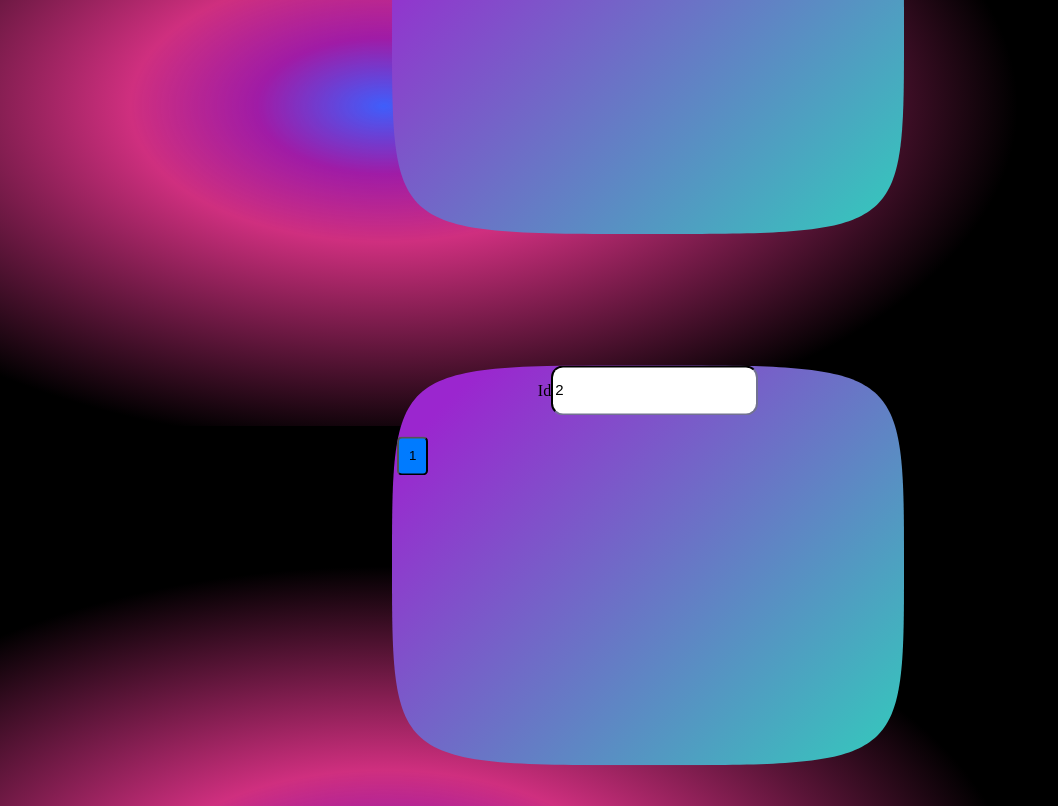
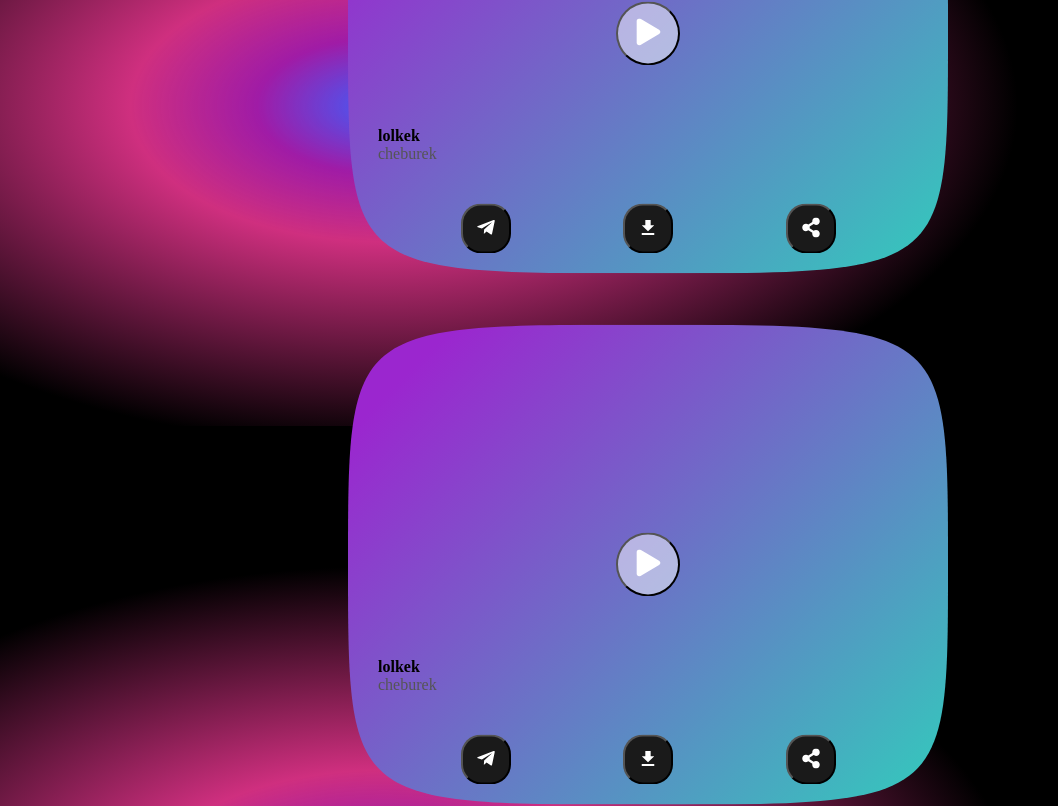
Before and after one commit to MAXXXIMUS-tropical-milkshake/drop-web, a Next.js app: page / in a window 1280 px wide. Shown: the part 374-1180 px from the top of the page, without its empty margins (0-1058 px from the left). Built offline with nearby package versions, Linux system fonts and the light colour scheme.

Commit message:
feat: add beat card buttons, add kind of a styling

```diff
--- a/package.json
+++ b/package.json
@@ -13,6 +13,7 @@
     "next": "15.0.3",
     "react": "19.0.0-rc-66855b96-20241106",
     "react-dom": "19.0.0-rc-66855b96-20241106",
+    "react-icons": "^5.3.0",
     "react-slick": "^0.30.2",
     "swiper": "^11.1.15"
   },
--- a/src/app/(root)/page.tsx
+++ b/src/app/(root)/page.tsx
@@ -6,9 +6,18 @@ import {Middleware} from "@/repositories/Middleware";
 import {useSession} from "@/context/AuthContext";
 import {useRouter} from "next/router";
 import {Swiper, SwiperSlide} from "swiper/react";
+import {FaTelegramPlane, FaPlay, FaShareAlt, FaPause} from "react-icons/fa";
+import {IoMdDownload} from "react-icons/io";
 
-function Item(it: number, {id}: {
-    id: string
+type Card = {
+    index: number;
+    id: string;
+    name: string;
+    artist: string;
+};
+
+function Item(it: number, {id, name, artist}: {
+    id: string, name: string, artist: string;
 }, isPaused: boolean, setIsPaused: (isPaused: boolean) => void): React.JSX.Element {
 
     return (
@@ -16,42 +25,48 @@ function Item(it: number, {id}: {
             style={{
                 display: "flex",
                 flex: 1,
-                height: "100%",
-                width: "100%",
+                justifyContent: "flex-end",
+                flexDirection: "column",
+                clipPath: `url(#squircleClip)`,
                 alignSelf: "center",
-                alignItems: "center",
-                justifyContent: "center",
+                background:
+                    "linear-gradient( 135deg, #9b26cf 10%, #32CCBC 100%)",
+                height: "60vh",
+                maxHeight: 1200,
+                width: "80vw",
+                maxWidth: 600,
             }}
         >
-            <div
-                style={{
-                    clipPath: `url(#squircleClip)`,
-                    alignSelf: "center",
-                    background:
-                        "linear-gradient( 135deg, #9b26cf 10%, #32CCBC 100%)",
-                    height: "50vh",
-                    width: "40vw"
-                }}
+            <div style={{visibility: "hidden", flex: 1}}></div>
+
+            <button
+                style={{...styles.pauseButton, margin: "auto", justifyContent: "center"}}
+                onClick={() => setIsPaused(!isPaused)}
             >
-                <TrackForm form={{id: id}} setForm={() => {
-                }}></TrackForm>
-                <button
-                    style={{
-                        backgroundColor: "#007BFF",
-                        padding: 10,
-                        margin: 5,
-                        borderRadius: 5,
-                        flex: 1,
-                        alignItems: "center",
-                        justifyContent: "center",
-                    }}
-                    onClick={() => {
-                        if (isPaused) setIsPaused(false);
-                        else setIsPaused(true);
-                    }}
-                >
-                    {it.toString()}
-                </button>
+                {isPaused ? <FaPlay size={27} color="#fff"/> : <FaPause size={27} color="#fff"/>}
+            </button>
+
+            <div style={{flex: 1, flexDirection: "column", display: "flex", justifyContent: "flex-end"}}>
+                <div style={{margin: 20}}>
+                <div>
+                    <span style={styles.trackTitle}>{name || "Untitled"}</span>
+                </div>
+                <div>
+                    <span style={styles.artistName}>{artist || "Unknown Artist"}</span>
+                </div>
+                </div>
+                {/*<audio controls/>*/}
+                <div style={styles.footer}>
+                    <button style={styles.iconButton}>
+                        <FaTelegramPlane size={20} color="#fff"/>
+                    </button>
+                    <button style={styles.iconButton}>
+                        <IoMdDownload size={20} color="#fff"/>
+                    </button>
+                    <button style={styles.iconButton}>
+                        <FaShareAlt size={20} color="#fff"/>
+                    </button>
+                </div>
             </div>
 
             <svg width="1" height="1" viewBox="0 0 1 1" style={{position: "absolute"}} fill="none"
@@ -67,27 +82,8 @@ function Item(it: number, {id}: {
         </div>);
 }
 
-type Card = {
-    index: number;
-    id: string;
-    name: string;
-    artist: string;
-};
-
 export default function Page(): React.JSX.Element {
     const [it, setIt] = useState<Card[]>([]);
-
-    // const ref = React.useRef<ICarouselInstance>(null);
-    // const animationStyle = React.useCallback((value: number) => {
-    //     "worklet";
-    //     const translateY = interpolate(value, [-1, 0, 1], [-sh * 1.1, 0, sh * 1.1]);
-    //     const scale = interpolate(value, [-1, 0, 1], [0.93, 1.07, 0.93]);
-    //     const opacity = interpolate(value, [-0.75, 0, 1], [0.5, 1, 0.5]);
-    //     return {
-    //         transform: [{ translateY }, { scale }],
-    //         opacity,
-    //     };
-    // }, []);
 
     // const player = useAudioPlayer("");
     // const router = useRouter();
@@ -191,6 +187,7 @@ export default function Page(): React.JSX.Element {
                 flex: 1,
                 height: "100%",
                 flexDirection: "column",
+                alignItems: "center"
             }}
             pagination={true}
             slidesPerView={1.6}
@@ -199,12 +196,75 @@ export default function Page(): React.JSX.Element {
             direction={"vertical"}
             onSlideChange={() => console.log('slide change')}
             onSwiper={(swiper) => console.log(swiper)}>
-            <SwiperSlide>{Item(1, {id: "1"}, isPaused, setIsPaused)}</SwiperSlide>
-            <SwiperSlide>{Item(1, {id: "2"}, isPaused, setIsPaused)}</SwiperSlide>
-            <SwiperSlide>{Item(1, {id: "3"}, isPaused, setIsPaused)}</SwiperSlide>
-            <SwiperSlide>{Item(1, {id: "4"}, isPaused, setIsPaused)}</SwiperSlide>
-            <SwiperSlide>{Item(1, {id: "5"}, isPaused, setIsPaused)}</SwiperSlide>
-
+            <SwiperSlide>{Item(1, {
+                id: "1",
+                name: "lolkek",
+                artist: "cheburek"
+            }, isPaused, setIsPaused)}</SwiperSlide>
+            <SwiperSlide>{Item(1, {
+                id: "1",
+                name: "lolkek",
+                artist: "cheburek"
+            }, isPaused, setIsPaused)}</SwiperSlide>
+            <SwiperSlide>{Item(1, {
+                id: "1",
+                name: "lolkek",
+                artist: "cheburek"
+            }, isPaused, setIsPaused)}</SwiperSlide>
+            {/*<SwiperSlide>{Item(1, {id: "2"}, isPaused, setIsPaused)}</SwiperSlide>*/}
+            {/*<SwiperSlide>{Item(1, {id: "3"}, isPaused, setIsPaused)}</SwiperSlide>*/}
+            {/*<SwiperSlide>{Item(1, {id: "4"}, isPaused, setIsPaused)}</SwiperSlide>*/}
+            {/*<SwiperSlide>{Item(1, {id: "5"}, isPaused, setIsPaused)}</SwiperSlide>*/}
         </Swiper>
     );
 }
+const styles = {
+    button: {
+        backgroundColor: "#007BFF",
+        padding: 10,
+        margin: 5,
+        borderRadius: 5,
+        flex: 1,
+        alignItems: "center",
+        justifyContent: "center",
+    },
+    trackTitle: {
+        // fontSize: 24,
+        margin: 10,
+        fontWeight: "700",
+        color: "#000",
+    },
+    artistName: {
+        // fontSize: 16,
+        margin: 10,
+        color: "#555",
+        fontWeight: "500",
+        marginTop: 5,
+    },
+    pauseButton: {
+        padding: 10,
+        width: "5vmax",
+        height: "5vmax",
+        borderRadius: "100%",
+        backgroundColor: "rgba(255, 255, 255, 0.5)",
+    },
+    footer: {
+        display: "flex",
+        justifyContent: "space-evenly",
+        alignItems: "center",
+        alignSelf: "center",
+        width: "100%",
+        marginTop: 20,
+        marginBottom: 20,
+    },
+    iconButton: {
+        backgroundColor: "#1a1a1a",
+        borderRadius: "40%",
+        minWidth: 40,
+        minHeight: 40,
+        width: 50,
+        height: 50,
+        justifyContent: "center",
+        alignItems: "center",
+    },
+};
```
Also changed, not shown: 1 other file (tests, documents, lock files or other folders).
